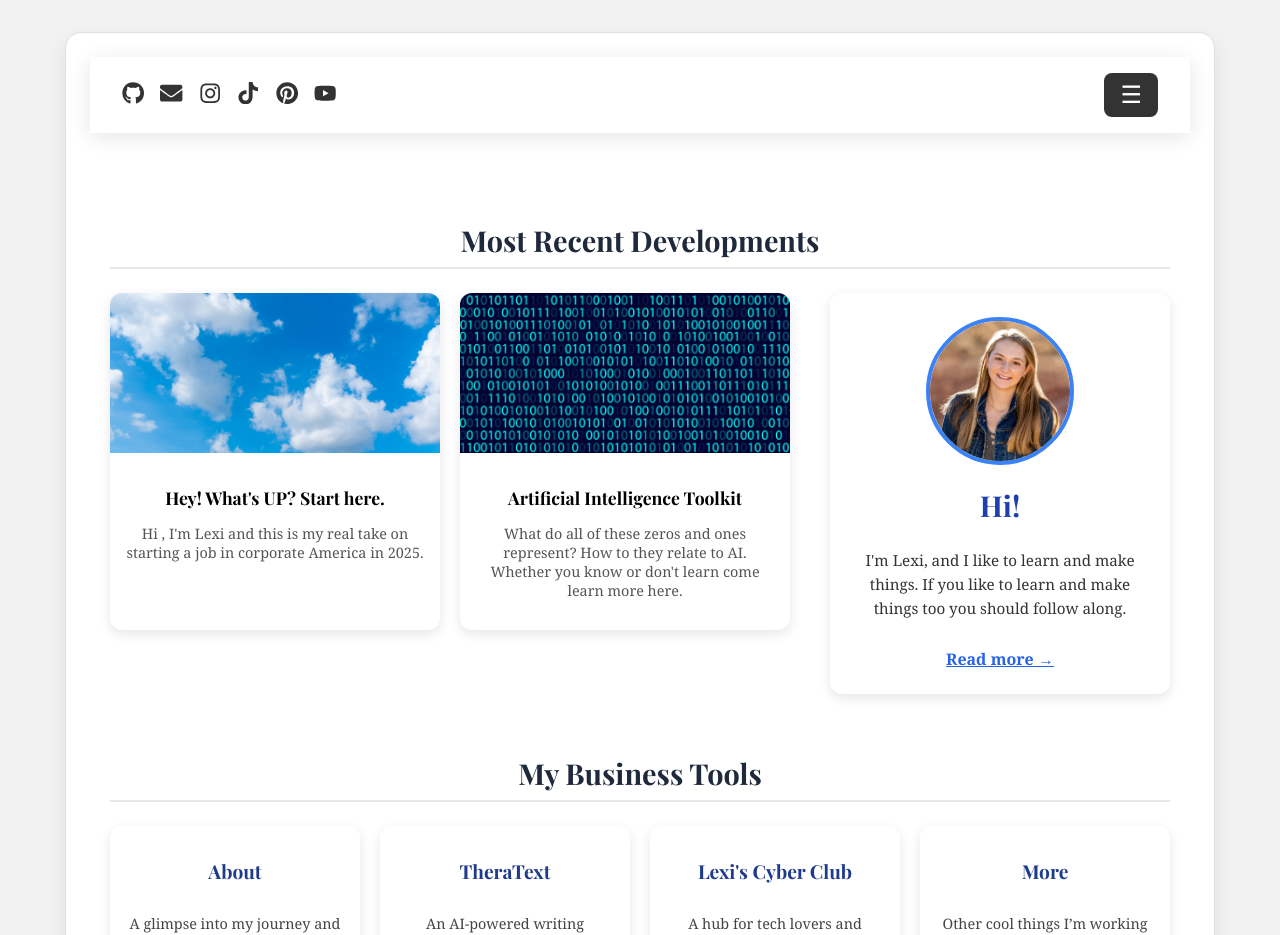
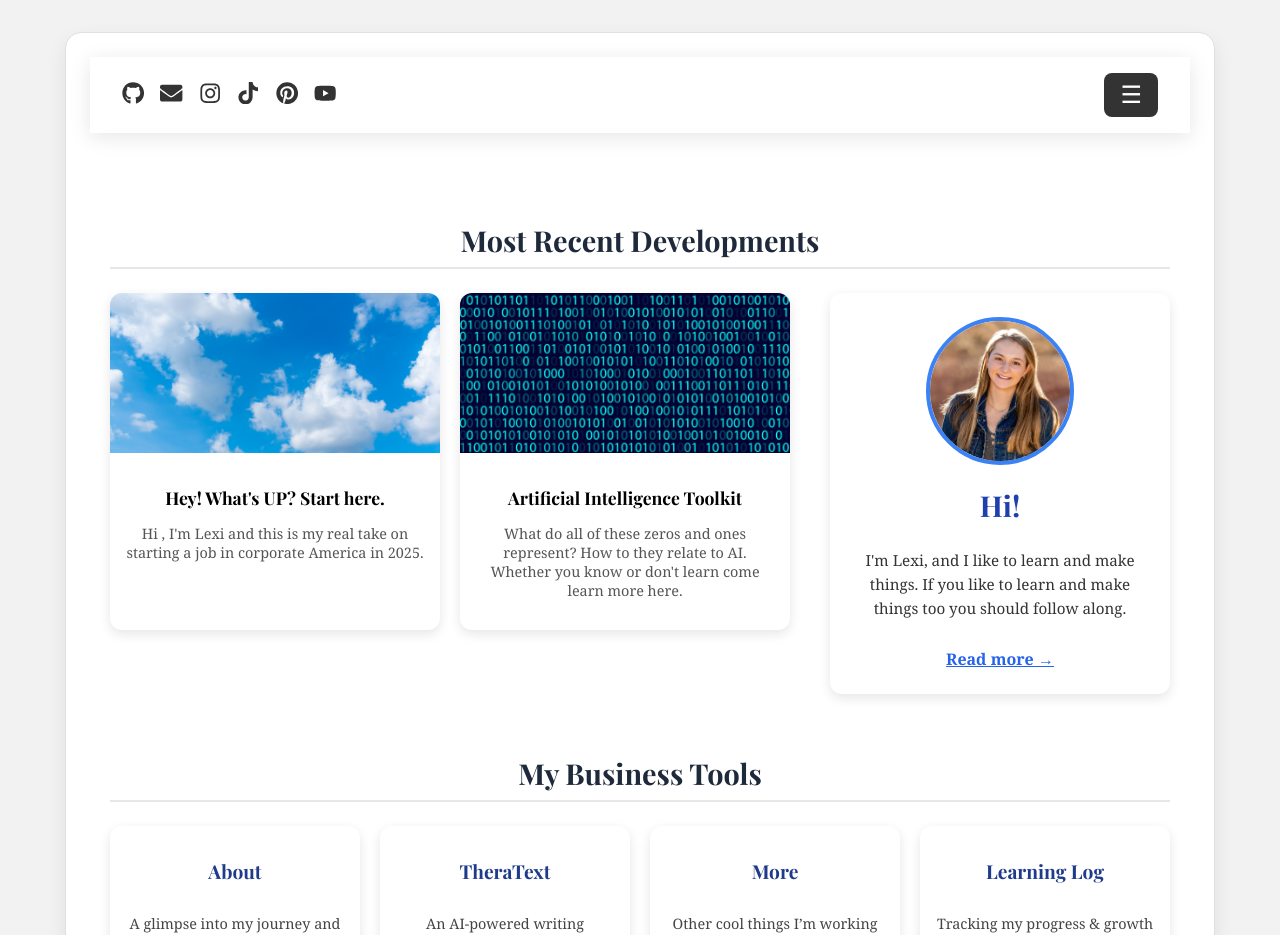
Before and after one commit to alexisbernt/Portfolio, a React (Create React App) app in the folder lexi-portfolio/: page / in a window 1280 px wide. Shown: the top 935 px of the page. Built offline with nearby package versions, Linux system fonts and the light colour scheme.

Commit message:
Took out Lexi's Cyber Club for now

```diff
--- a/lexi-portfolio/src/App.js
+++ b/lexi-portfolio/src/App.js
@@ -27,7 +27,7 @@ function App() {
             <Route path="/" element={<PortfolioGrid />} />
             <Route path="/about" element={<About />} />
             <Route path="/theratext" element={<TheraText />} />
-            <Route path="/cyberclub" element={<CyberClub />} />
+            {/* <Route path="/cyberclub" element={<CyberClub />} /> */}
             <Route path="/more" element={<More />} />
             <Route path="/running-log" element={<RunningLog />} />
             <Route path="/learninglog" element={<LearningLog />} />
--- a/lexi-portfolio/src/Navbar.js
+++ b/lexi-portfolio/src/Navbar.js
@@ -47,7 +47,7 @@ function Navbar() {
               <li><Link to="/" onClick={() => setMenuOpen(false)}>Home</Link></li>
               <li><Link to="/about" onClick={() => setMenuOpen(false)}>About</Link></li>
               <li><Link to="/theratext" onClick={() => setMenuOpen(false)}>TheraText</Link></li>
-              <li><Link to="/cyberclub" onClick={() => setMenuOpen(false)}>Lexi's Cyber Club</Link></li>
+              {/* <li><Link to="/cyberclub" onClick={() => setMenuOpen(false)}>Lexi's Cyber Club</Link></li> */}
               <li><Link to="/more" onClick={() => setMenuOpen(false)}>More</Link></li>
               <li><Link to="/running-log" onClick={() => setMenuOpen(false)}>Running Log ✨</Link></li>
             </ul>
--- a/lexi-portfolio/src/PortfolioGrid.js
+++ b/lexi-portfolio/src/PortfolioGrid.js
@@ -27,7 +27,7 @@ function ModernLandingPage() {
   const cardPosts = [
     { title: 'About', desc: 'A glimpse into my journey and passions.', link: '/about', shape: 'box' },
     { title: 'TheraText', desc: 'An AI-powered writing companion for mental clarity.', link: '/theratext', shape: 'sphere' },
-    { title: "Lexi's Cyber Club", desc: 'A hub for tech lovers and security enthusiasts.', link: '/cyberclub', shape: 'torus' },
+    // { title: "Lexi's Cyber Club", desc: 'A hub for tech lovers and security enthusiasts.', link: '/cyberclub', shape: 'torus' },
     { title: 'More', desc: 'Other cool things I’m working on right now.', link: '/more', shape: 'cone' },
     { title: 'Learning Log', desc: 'Tracking my progress & growth along the way.', link: '/learninglog', shape: 'icosahedron' }
   ];
```
